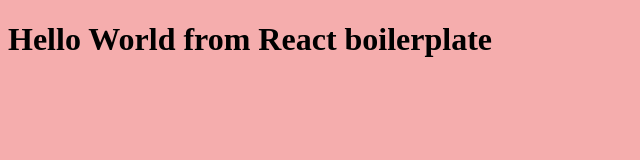
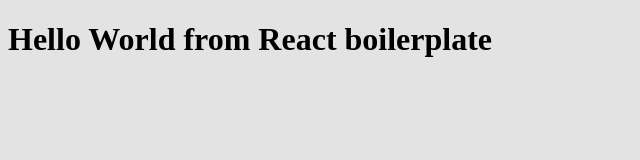
Before and after one commit to utk03u/react-boilerplate, a React app: page / in a window 1280 px wide. Shown: the whole page, without its empty margins (0-640 px from the left). Built offline with nearby package versions, Linux system fonts and the light colour scheme.

Commit message:
Updated the background colour

```diff
--- a/src/style/main.less
+++ b/src/style/main.less
@@ -1,5 +1,5 @@
 @import 'header.less';
-@color: #f5adad;
+@color: #e3e3e3;
 body {
   background-color: @color;
 }
```
